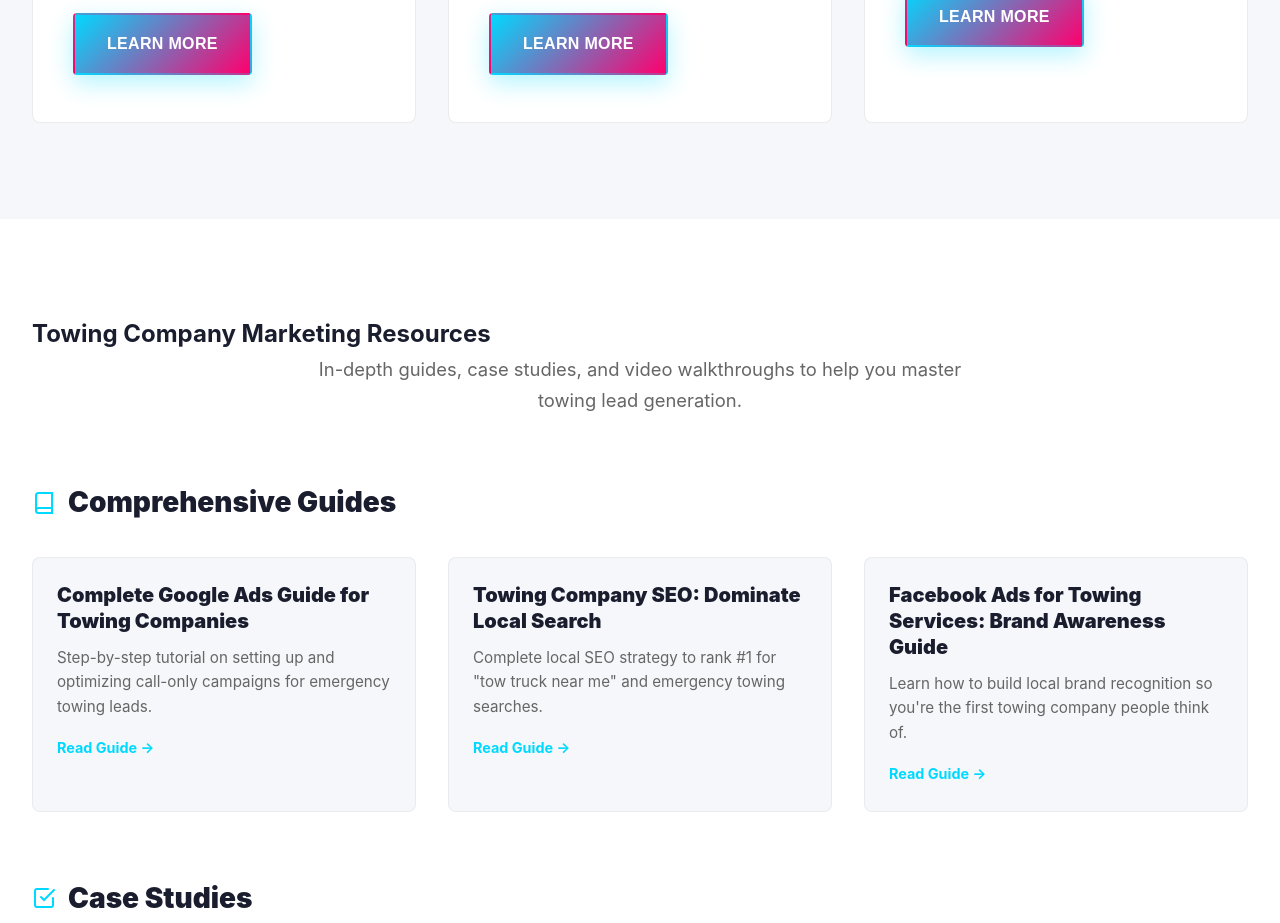
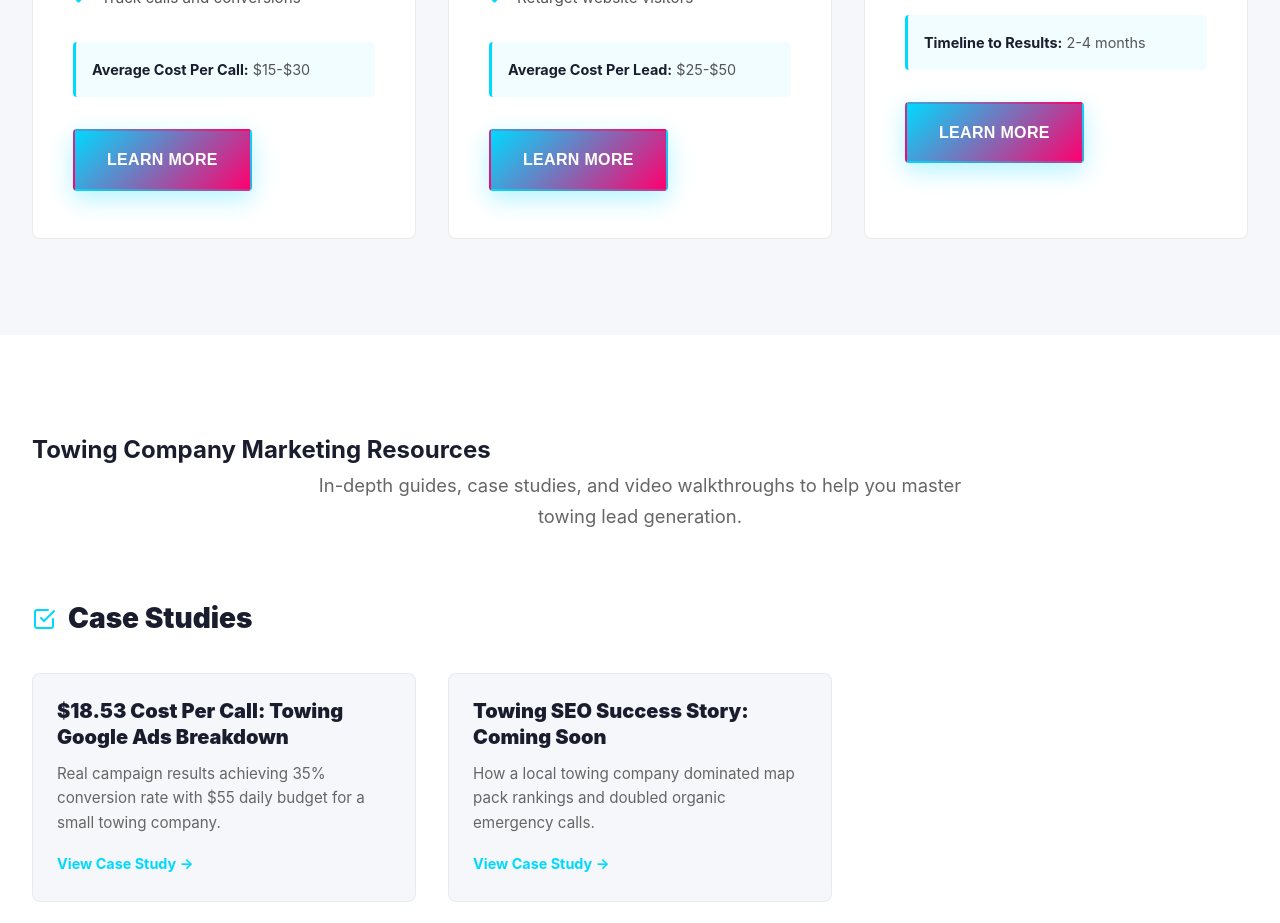
Before and after one commit to yaboixanny/alex-does-digital, a plain HTML site: page towing-leads.html in a window 1280 px wide. Shown: the part 2128-3051 px from the top of the page. Drawn offline with Linux system fonts and the light colour scheme.

Commit message:
Improve towing-leads page design and remove Comprehensive Guides
- Enhanced "3 Proven Ways" section title with gradient text
- Added subtitle explaining strategy selection
- Increased button spacing from 1rem to 2rem for better visual flow
- Removed entire Comprehensive Guides section
- Improved overall section hierarchy and readability

🤖 Generated with [Claude Code](https://claude.com/claude-code)

Co-Authored-By: Claude Sonnet 4.5 <noreply@anthropic.com>

```diff
--- a/towing-leads.html
+++ b/towing-leads.html
@@ -79,7 +79,12 @@
     <!-- Main Strategies Section -->
     <section class="strategies-section" id="strategies">
         <div class="container">
-            <h2 class="section-heading">3 Proven Ways to Generate Towing Leads</h2>
+            <div class="section-header" style="text-align: center; margin-bottom: 4rem;">
+                <h2 class="section-heading" style="margin-bottom: 1rem;">3 Proven Ways to <span class="gradient-text">Generate Towing Leads</span></h2>
+                <p class="section-subtitle" style="font-size: 1.25rem; color: #6b7280; max-width: 700px; margin: 0 auto;">
+                    Choose the strategy that fits your budget and timeline—or combine all three for maximum results
+                </p>
+            </div>
 
             <div class="strategy-boxes">
                 <!-- Google Ads Strategy -->
@@ -104,7 +109,7 @@
                     <div class="strategy-metric">
                         <strong>Average Cost Per Call:</strong> $15-$30
                     </div>
-                    <a href="google-ads-for-towing-companies.html" class="btn btn-primary" style="margin-top: 1rem; display: inline-block;">Learn More</a>
+                    <a href="google-ads-for-towing-companies.html" class="btn btn-primary" style="margin-top: 2rem; display: inline-block;">Learn More</a>
                 </div>
 
                 <!-- Facebook/Instagram Ads Strategy -->
@@ -130,7 +135,7 @@
                     <div class="strategy-metric">
                         <strong>Average Cost Per Lead:</strong> $25-$50
                     </div>
-                    <a href="facebook-ads-for-towing-companies.html" class="btn btn-primary" style="margin-top: 1rem; display: inline-block;">Learn More</a>
+                    <a href="facebook-ads-for-towing-companies.html" class="btn btn-primary" style="margin-top: 2rem; display: inline-block;">Learn More</a>
                 </div>
 
                 <!-- SEO Strategy -->
@@ -156,7 +161,7 @@
                     <div class="strategy-metric">
                         <strong>Timeline to Results:</strong> 2-4 months
                     </div>
-                    <a href="seo-for-towing-companies.html" class="btn btn-primary" style="margin-top: 1rem; display: inline-block;">Learn More</a>
+                    <a href="seo-for-towing-companies.html" class="btn btn-primary" style="margin-top: 2rem; display: inline-block;">Learn More</a>
                 </div>
             </div>
         </div>
@@ -169,40 +174,6 @@
             <p class="section-subtitle">
                 In-depth guides, case studies, and video walkthroughs to help you master towing lead generation.
             </p>
-
-            <!-- Guides Grid -->
-            <div class="resources-category">
-                <h3 class="category-title">
-                    <svg width="24" height="24" viewBox="0 0 24 24" fill="none" xmlns="http://www.w3.org/2000/svg">
-                        <path d="M4 19.5A2.5 2.5 0 0 1 6.5 17H20" stroke="currentColor" stroke-width="2" stroke-linecap="round"/>
-                        <path d="M6.5 2H20v20H6.5A2.5 2.5 0 0 1 4 19.5v-15A2.5 2.5 0 0 1 6.5 2z" stroke="currentColor" stroke-width="2"/>
-                    </svg>
-                    Comprehensive Guides
-                </h3>
-                <div class="resources-grid">
-                    <a href="#" class="resource-card">
-                        <div class="resource-card-content">
-                            <h4>Complete Google Ads Guide for Towing Companies</h4>
-                            <p>Step-by-step tutorial on setting up and optimizing call-only campaigns for emergency towing leads.</p>
-                            <span class="resource-link">Read Guide →</span>
-                        </div>
-                    </a>
-                    <a href="#" class="resource-card">
-                        <div class="resource-card-content">
-                            <h4>Towing Company SEO: Dominate Local Search</h4>
-                            <p>Complete local SEO strategy to rank #1 for "tow truck near me" and emergency towing searches.</p>
-                            <span class="resource-link">Read Guide →</span>
-                        </div>
-                    </a>
-                    <a href="#" class="resource-card">
-                        <div class="resource-card-content">
-                            <h4>Facebook Ads for Towing Services: Brand Awareness Guide</h4>
-                            <p>Learn how to build local brand recognition so you're the first towing company people think of.</p>
-                            <span class="resource-link">Read Guide →</span>
-                        </div>
-                    </a>
-                </div>
-            </div>
 
             <!-- Case Studies Grid -->
             <div class="resources-category">
```
